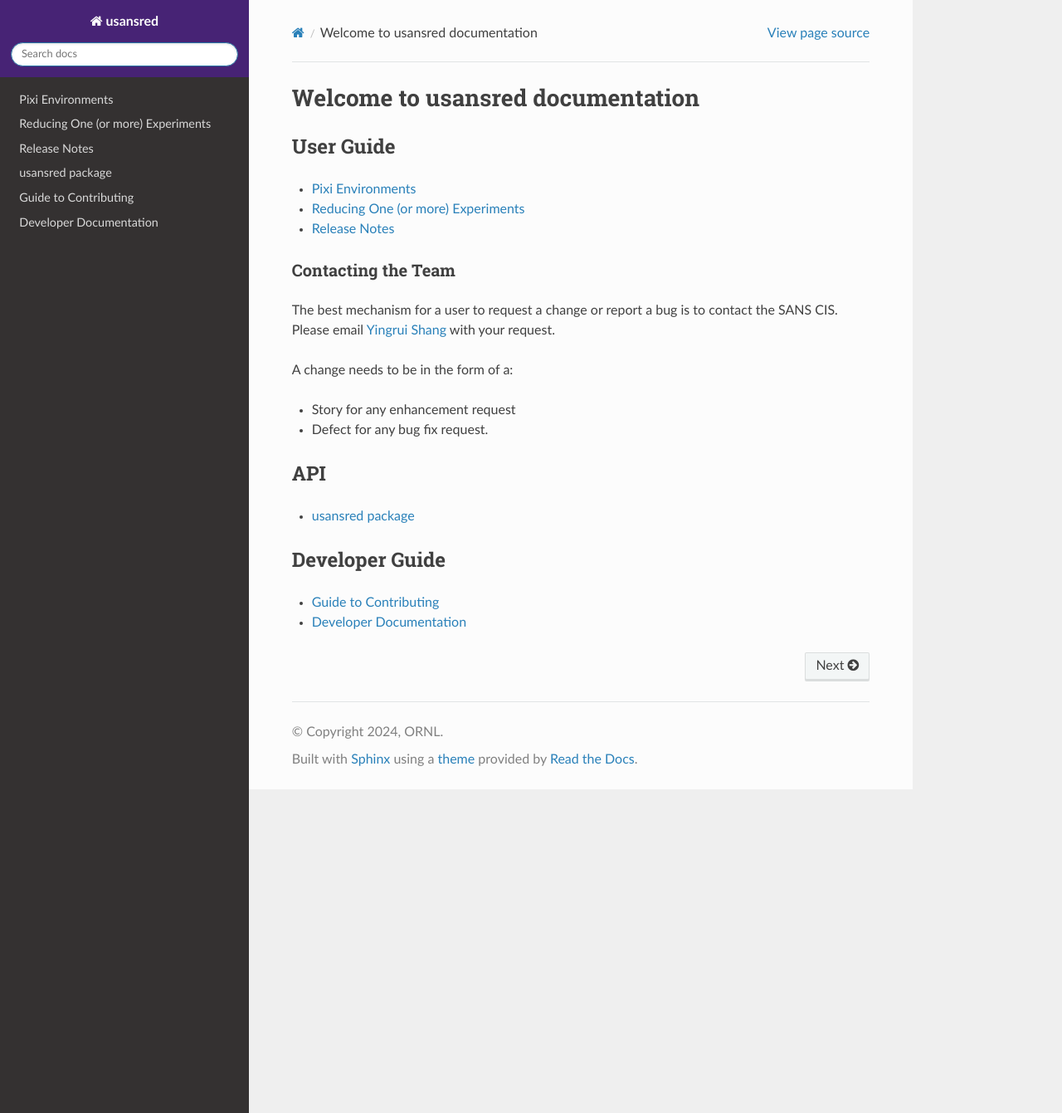
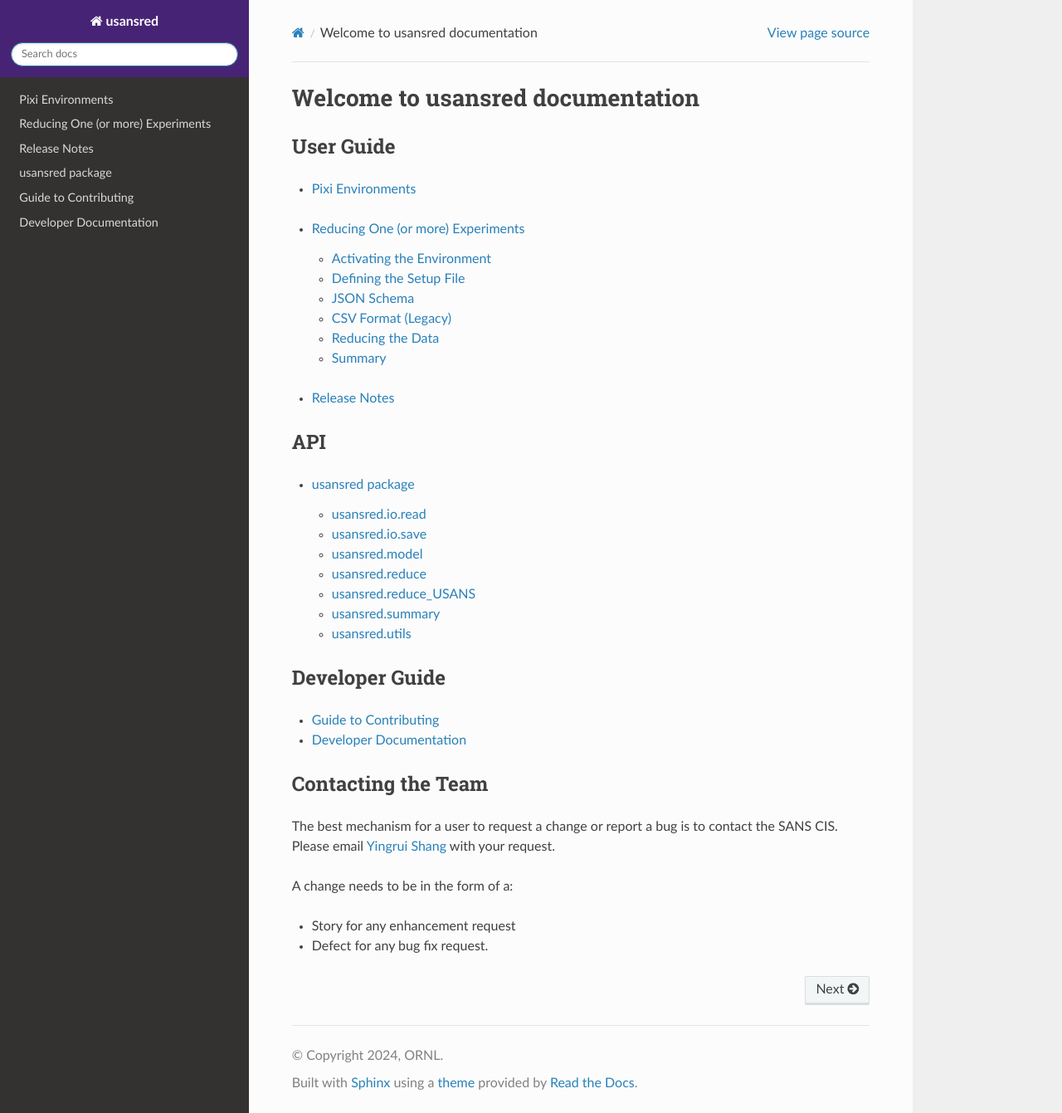
Before and after one commit to neutrons/usansred, a Sphinx documentation site: the page built from docs/index.rst, in a window 1280 px wide and 1341 px high. Shown: the whole window at 83% size. Built offline with Sphinx 7.4.7 and the Read the Docs theme 3.1.0, drawn with Linux system fonts in a browser that asks for light colours; the version number is read from the project's files by our own code.

Commit message:
update documentation, tests, minor changes

```diff
--- a/docs/conf.py
+++ b/docs/conf.py
@@ -70,6 +70,9 @@
 
 html_theme = "sphinx_rtd_theme"
 
-html_theme_options = {"style_nav_header_background": "#472375"}
+html_theme_options = {
+    "style_nav_header_background": "#472375",
+    "navigation_depth": 3,
+}
 
 epub_show_urls = "footnote"
--- a/docs/index.rst
+++ b/docs/index.rst
@@ -41,3 +39,16 @@
 
    /source/developer/contributing
    /source/developer/developer
+
+
+Contacting the Team
+-------------------
+The best mechanism for a user to request a change or report a bug is to contact the SANS CIS.
+Please email `Yingrui Shang`_ with your request.
+
+.. _Yingrui Shang: shangy@ornl.gov
+
+A change needs to be in the form of a:
+
+- Story for any enhancement request
+- Defect for any bug fix request.
--- a/docs/source/api/usansred.rst
+++ b/docs/source/api/usansred.rst
@@ -6,6 +6,31 @@
 .. contents::
    :local:
    :depth: 1
+
+
+usansred.io.read
+----------------
+
+.. automodule:: usansred.io.read
+   :members:
+   :undoc-members:
+   :show-inheritance:
+
+usansred.io.save
+----------------
+
+.. automodule:: usansred.io.save
+   :members:
+   :undoc-members:
+   :show-inheritance:
+
+usansred.model
+--------------
+
+.. automodule:: usansred.model
+   :members:
+   :undoc-members:
+   :show-inheritance:
 
 usansred.reduce
 ---------------
@@ -30,3 +55,11 @@
    :members:
    :undoc-members:
    :show-inheritance:
+
+usansred.utils
+--------------
+
+.. automodule:: usansred.utils
+   :members:
+   :undoc-members:
+   :show-inheritance:
--- a/docs/source/user/reduce.rst
+++ b/docs/source/user/reduce.rst
@@ -1,4 +1,5 @@
 .. using_reduce_script
+
 
 Reducing One (or more) Experiments
 ==================================
@@ -111,6 +112,18 @@
      }
    }
 
+JSON Schema
+-----------
+
+Your reduction ``config.json`` must conform to the schema defined by the ``ReductionConfig`` Pydantic model.
+Below is the content of the generated JSON schema, which serves as a reference for the expected structure, data types, and value constraints of the setup file:
+
+.. literalinclude:: ../../../src/usansred/io/usansred.json
+   :language: json
+
+CSV Format (Legacy)
+-------------------
+
 The old CSV format provides only part of the information that can be encoded in the JSON file.
 Information is entered in rows, with items in a row separated by `,`:
 
--- a/pyproject.toml
+++ b/pyproject.toml
@@ -101,7 +101,7 @@
   "conda-forge",
   "mantid/label/main",
   "neutrons",
-  "https://prefix.dev/pixi-build-backends"
+  "https://prefix.dev/pixi-build-backends",
 ]
 
 [tool.pixi.environments]
@@ -138,11 +138,11 @@
 version = "1.0.0" # placeholder, overwritten by sync-version
 
 [tool.pixi.package.build]
-backend = { name = "pixi-build-python", version = "0.4.*"}
+backend = { name = "pixi-build-python", version = "0.4.*" }
 
 [tool.pixi.tasks]
 # Documentation
-build-docs = { cmd = 'sphinx-build -b html docs docs/_build', description = "Build documentation" }
+build-docs = { cmd = 'python scripts/generate_schema.py && sphinx-build -b html docs docs/_build', description = "Build documentation" }
 test-docs = { cmd = "sphinx-build -M doctest docs docs/_build", description = "Test building the documentation" }
 # Testing
 test = { description = "Run the test suite", cmd = "pytest" }
```
Also changed, not shown: other parts of docs/index.rst (+11 -13 lines), 6 other files.
